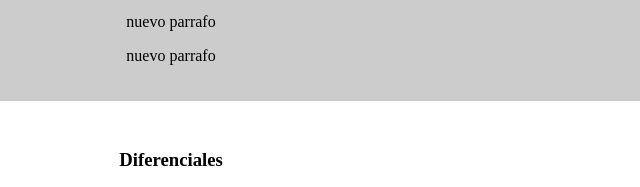
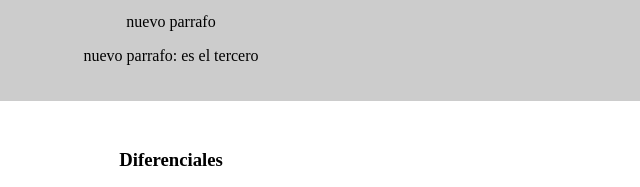
Before and after one commit to RenzoBejarano/alura-git, a plain HTML site: page index.html in a window 1280 px wide. Shown: the part 911-1098 px from the top of the page, 469-1109 px from the left. Drawn offline with Linux system fonts and the light colour scheme.

Commit message:
Modificnado el tercer h

```diff
--- a/index.html
+++ b/index.html
@@ -34,7 +34,7 @@
                 agilidad, garantizando calidad y satisfacción de nuestros clientes. </p>
             <p>nuevo parrafo</p>
             <p>nuevo parrafo</p>
-            <p>nuevo parrafo</p>
+            <p>nuevo parrafo: es el tercero</p>
         </div>
 
         <div class="diferenciales">
```
